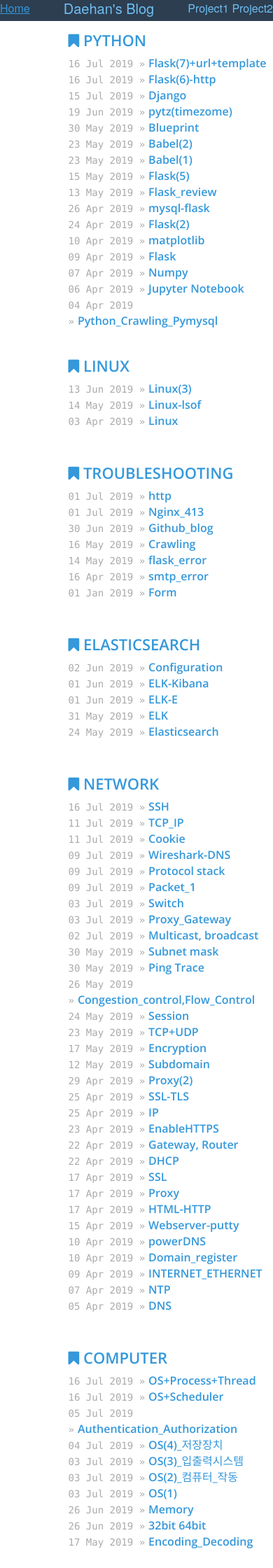
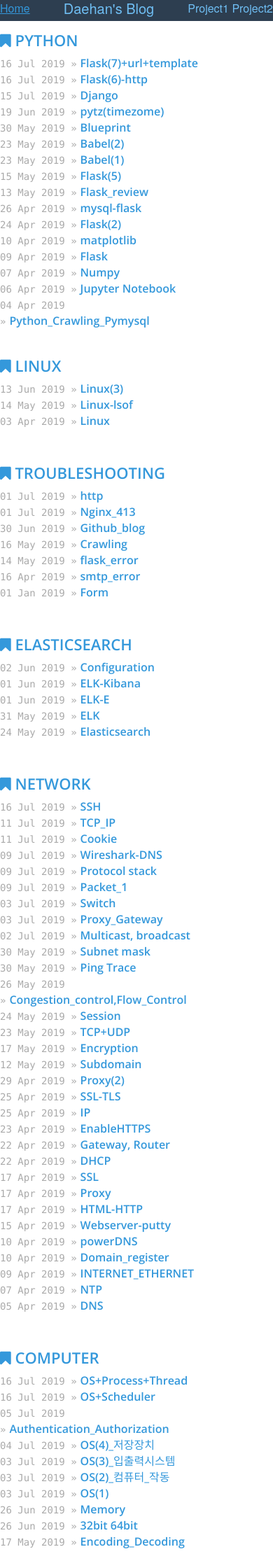
Before and after one commit to daehan0226/Study, a Jekyll site: the page built from index.html, in a window 390 px wide. Shown: the top 2240 px of the page at 70% size. Built offline with Jekyll 4.4.1, drawn with Linux system fonts in a browser that asks for light colours.

Commit message:
Update layout.css

```diff
--- a/_includes/css/layout.css
+++ b/_includes/css/layout.css
@@ -24,7 +24,6 @@
 @media only screen and (max-width: 959px) {
 	nav {
 		width: 160px; }
-        .content { margin-left: 25%; }
 	.sidebar h2 {
 		font-size: 18px;
 	}
```
